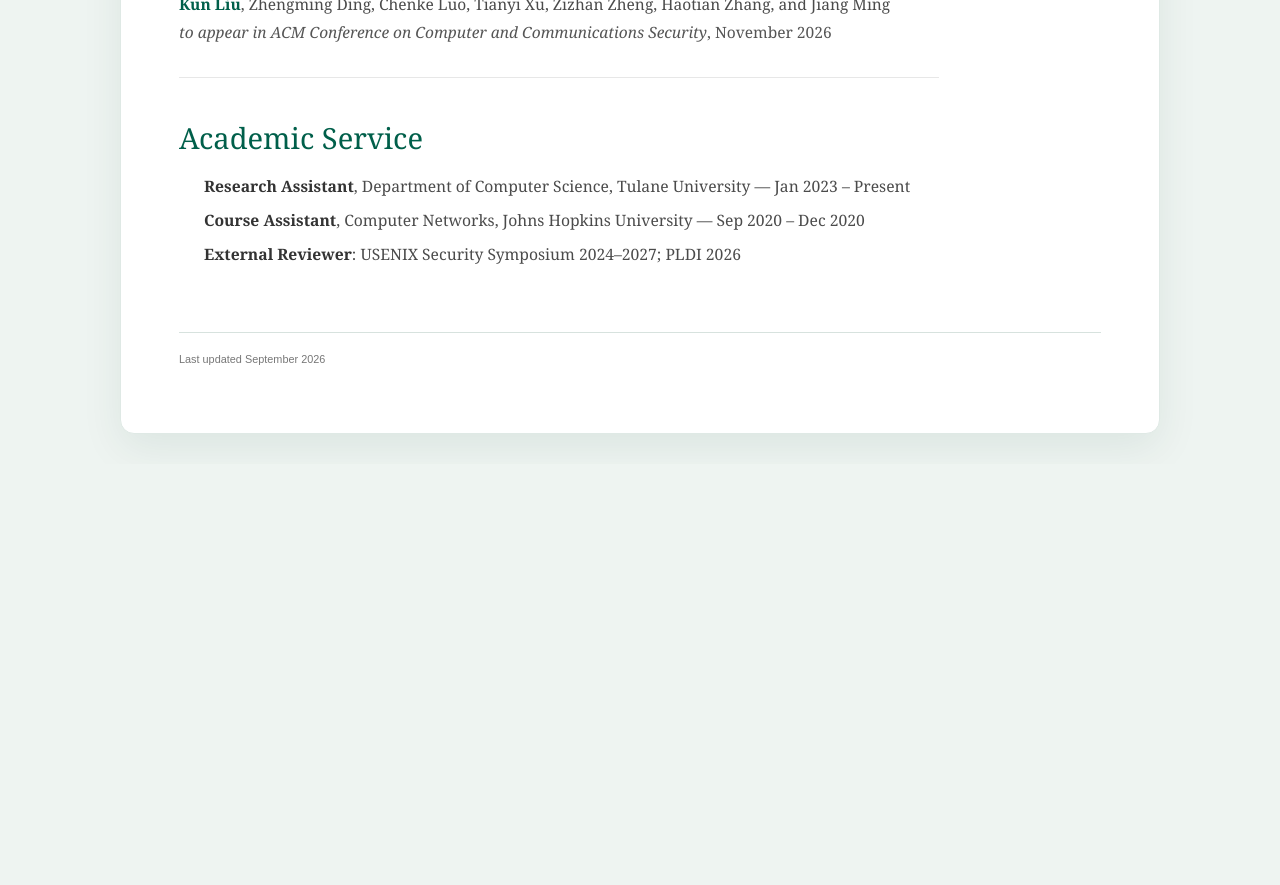
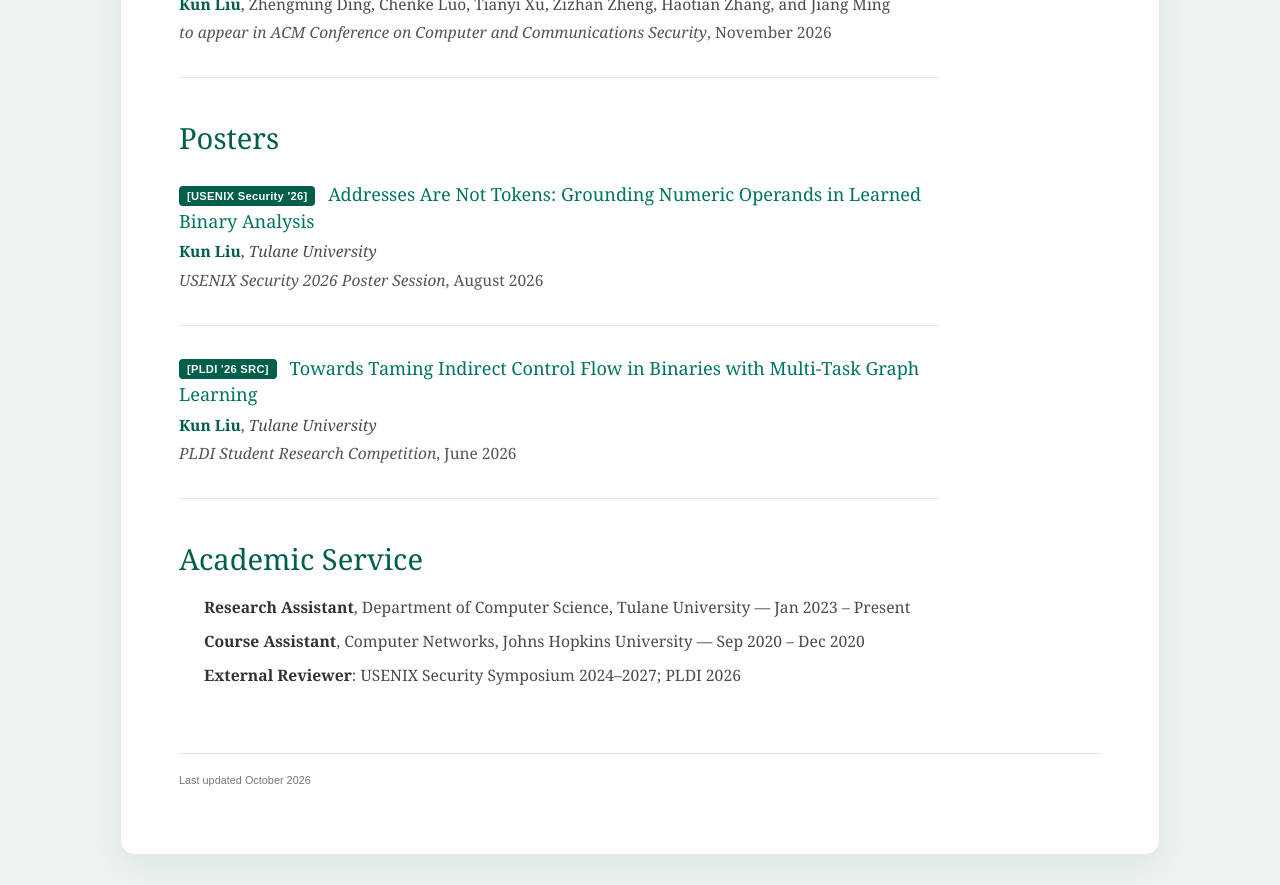
Before and after one commit to Ryan-hub-bit/ryan-hub-bit.github.io, a Next.js app: page / in a window 1280 px wide. Shown: the part 1400-2285 px from the top of the page. Before the commit the page ends 1864 px from the top, so only its background shows below. Built offline with nearby package versions, Linux system fonts and the light colour scheme.

Commit message:
Add USENIX and PLDI posters section

```diff
--- a/app/globals.css
+++ b/app/globals.css
@@ -157,6 +157,7 @@ strong { color: #333; font-weight: 600; }
 #about,
 #news,
 #publications,
+#posters,
 #service {
   scroll-margin-top: 70px;
 }
--- a/app/page.tsx
+++ b/app/page.tsx
@@ -42,6 +42,29 @@ const publications = [
     ],
     venue: "to appear in ACM Conference on Computer and Communications Security",
     venueDate: "November 2026",
+  },
+];
+
+const posters = [
+  {
+    venueLabel: "USENIX Security '26",
+    title:
+      "Addresses Are Not Tokens: Grounding Numeric Operands in Learned Binary Analysis",
+    author: "Kun Liu",
+    affiliation: "Tulane University",
+    venue: "USENIX Security 2026 Poster Session",
+    venueDate: "August 2026",
+    url: "https://www.usenix.org/conference/usenixsecurity26/poster-session",
+  },
+  {
+    venueLabel: "PLDI '26 SRC",
+    title:
+      "Towards Taming Indirect Control Flow in Binaries with Multi-Task Graph Learning",
+    author: "Kun Liu",
+    affiliation: "Tulane University",
+    venue: "PLDI Student Research Competition",
+    venueDate: "June 2026",
+    url: "https://pldi26.sigplan.org/details/pldi-2026-src/16/Towards-Taming-Indirect-Control-Flow-in-Binaries-with-Multi-Task-Graph-Learning",
   },
 ];
 
@@ -254,6 +277,34 @@ export default function Home() {
           </div>
         </section>
 
+        <section className="content-section" id="posters" aria-labelledby="posters-heading">
+          <div className="section-heading">
+            <h2 id="posters-heading">Posters</h2>
+          </div>
+
+          <div className="publication-list">
+            {posters.map((poster) => (
+              <article className="publication" key={poster.title}>
+                <div className="paper-details">
+                  <h3>
+                    <span className="publication-tag">[{poster.venueLabel}]</span>
+                    {" "}
+                    <a href={poster.url} target="_blank" rel="noreferrer">
+                      {poster.title}
+                    </a>
+                  </h3>
+                  <p className="authors">
+                    <strong>{poster.author}</strong>, <em>{poster.affiliation}</em>
+                  </p>
+                  <p className="venue">
+                    <em>{poster.venue}</em>, {poster.venueDate}
+                  </p>
+                </div>
+              </article>
+            ))}
+          </div>
+        </section>
+
         <section className="content-section service" id="service">
           <h2>Academic Service</h2>
           <ul className="experience-list">
@@ -273,7 +324,7 @@ export default function Home() {
         </section>
 
         <footer>
-          <p>Last updated September 2026</p>
+          <p>Last updated October 2026</p>
         </footer>
       </div>
     </main>
```
